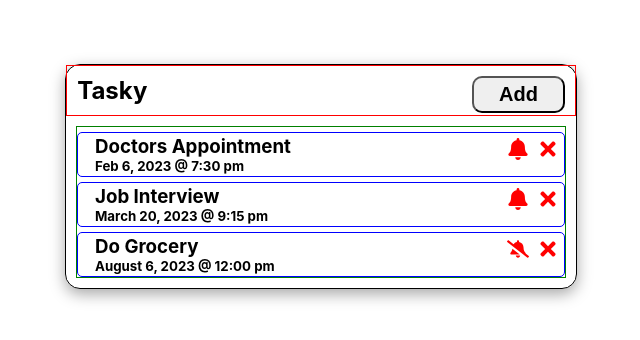
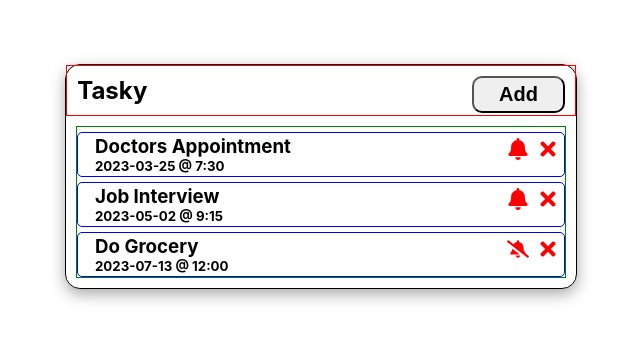
Before and after one commit to dyerfire9/tasky, a React (Create React App) app: page / in a window 1280 px wide. Shown: the top 340 px of the page, without its empty margins (319-959 px from the left). Built offline with nearby package versions, Linux system fonts and the light colour scheme; the HTML template or start-up script is replaced by a standard one.

Commit message:
Added Date time format

```diff
--- a/package.json
+++ b/package.json
@@ -6,6 +6,7 @@
     "@testing-library/jest-dom": "^5.17.0",
     "@testing-library/react": "^13.4.0",
     "@testing-library/user-event": "^13.5.0",
+    "moment": "^2.30.1",
     "react": "^18.2.0",
     "react-dom": "^18.2.0",
     "react-icons": "^4.12.0",
--- a/src/App.js
+++ b/src/App.js
@@ -8,19 +8,19 @@ function App() {
     {
       id: 0,
       text: 'Doctors Appointment',
-      date: 'Feb 6, 2023 @ 7:30 pm',
+      date: '2023-03-25 @ 7:30',
       reminder: true
     },
     {
       id: 1,
       text: 'Job Interview',
-      date: 'March 20, 2023 @ 9:15 pm',
+      date: '2023-05-02 @ 9:15',
       reminder: true
     },
     {
-      id: 3,
+      id: 2,
       text: 'Do Grocery',
-      date: 'August 6, 2023 @ 12:00 pm',
+      date: '2023-07-13 @ 12:00',
       reminder: false
     }
   ])
--- a/src/components/TaskForm.jsx
+++ b/src/components/TaskForm.jsx
@@ -1,5 +1,6 @@
 import React from 'react'
 import { useState } from 'react';
+import moment from 'moment';
 
 const TaskForm = ({tasks, setTasks}) => {
     const [text, setText] = useState('')
@@ -8,8 +9,9 @@ const TaskForm = ({tasks, setTasks}) => {
 
     const onSubmit = (e) => {
         e.preventDefault()
-
-        setTasks([...tasks, { id: (tasks.length - 1), text: text, date: day, reminder: reminder }])
+        const dateFormated = `${day.slice(0,10)} @ ${day.slice(11,16)}`
+        console.log(dateFormated)
+        setTasks([...tasks, { id: (tasks.length), text: text, date: dateFormated, reminder: reminder }])
 
         if (!text) {
           alert('Please add a task')
@@ -29,7 +31,7 @@ const TaskForm = ({tasks, setTasks}) => {
             </div>
             <div className='form-input'>
                 <label>Day & Time</label>
-                <input type="datetime-local" id="birthdaytime" name="birthdaytime" value={day} onChange={(e) => setDay(e.target.value)} />
+                <input type="datetime-local" value={day} onChange={(e) => setDay(e.target.value)} />
             </div>
             <div className='form-input form-input-check'>
                 <label>Set Reminder</label>
```
Also changed, not shown: 1 other file (tests, documents, lock files or other folders).
